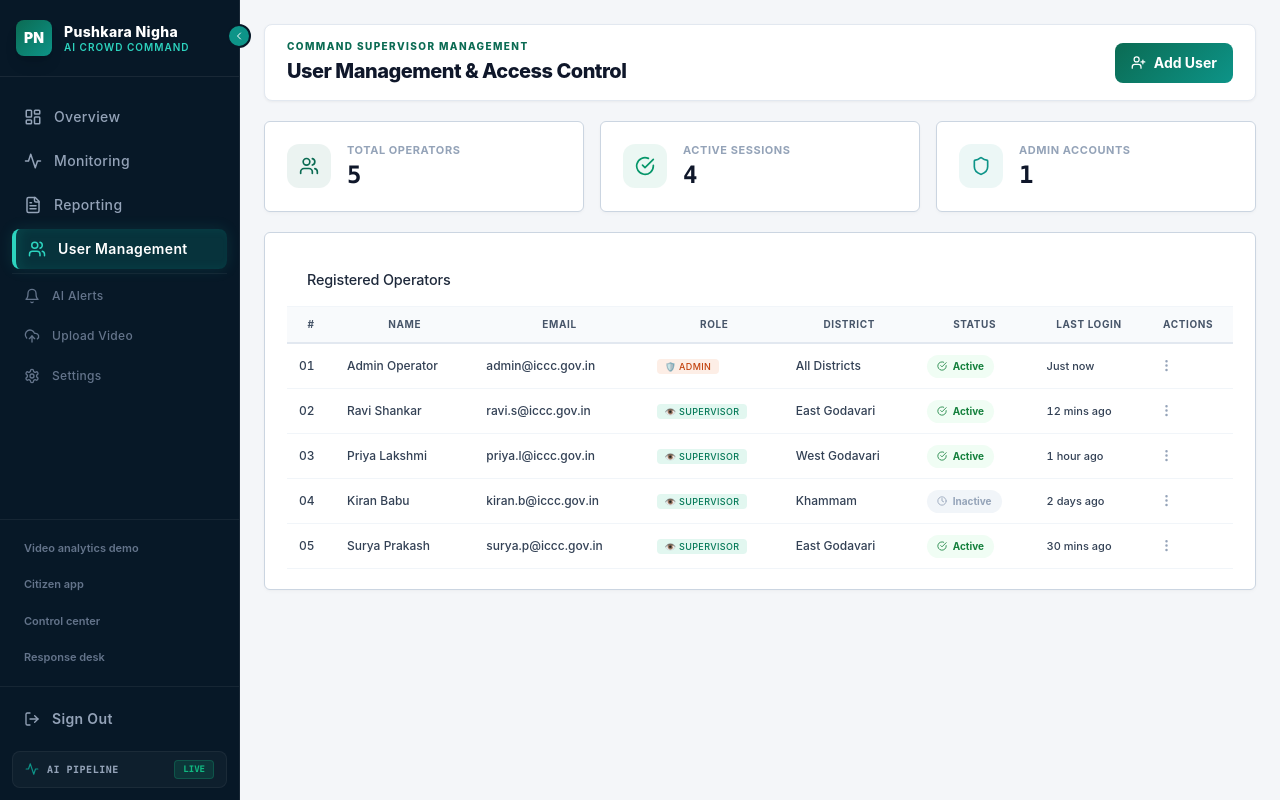
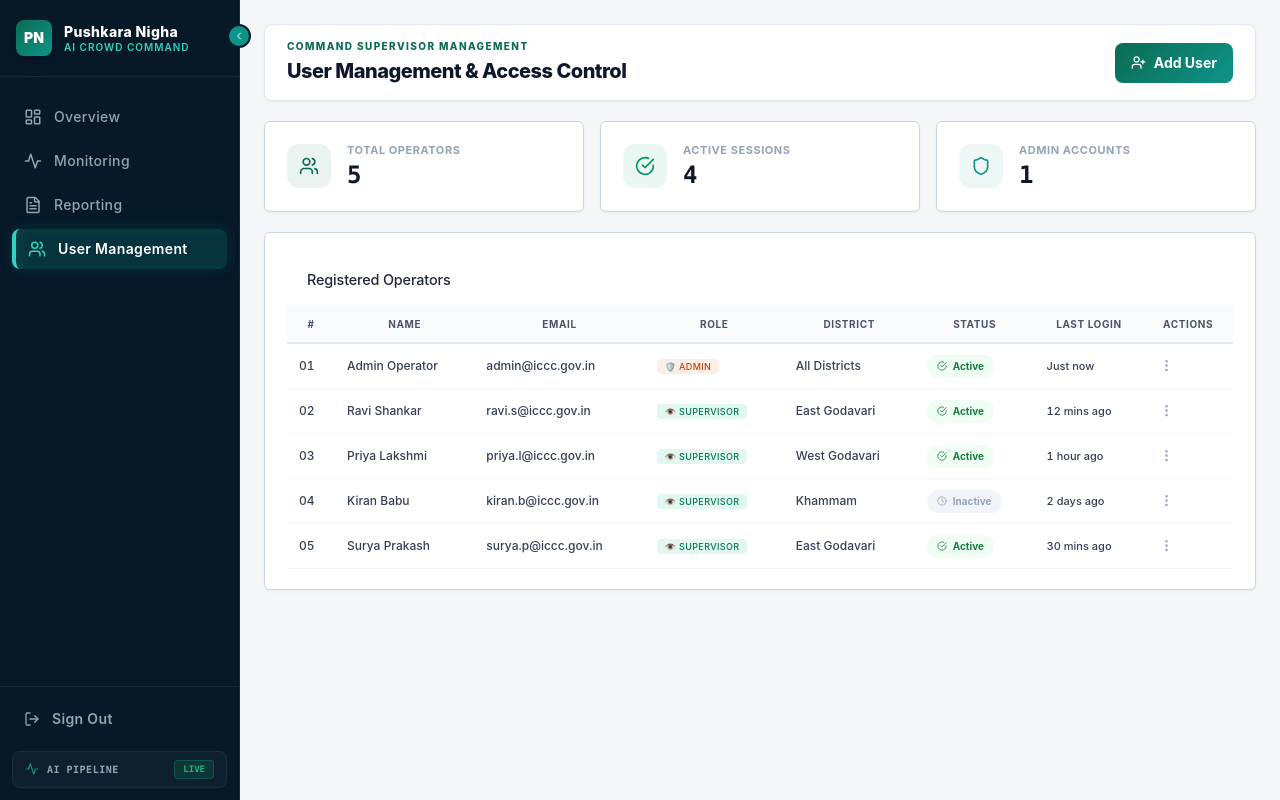
Before and after one commit to Gnandev02/Pushkara-Nigha, a Next.js app: page /users in a window 1280 px wide. Built offline with nearby package versions, Linux system fonts and the light colour scheme; no server answers; the database is empty.

Commit message:
style: remove alerts upload settings and bottom links from sidebar for a cleaner layout

```diff
--- a/components/Sidebar.jsx
+++ b/components/Sidebar.jsx
@@ -10,11 +10,6 @@ import {
   Users,
   LogOut,
   ChevronLeft,
-  Cpu,
-  Video,
-  Settings,
-  Bell,
-  UploadCloud,
 } from "lucide-react";
 
 const NAV_ITEMS = [
@@ -22,13 +17,6 @@ const NAV_ITEMS = [
   { name: "Monitoring", href: "/monitoring", icon: Activity },
   { name: "Reporting", href: "/reporting", icon: FileText },
   { name: "User Management", href: "/users", icon: Users },
-];
-
-const BOTTOM_ACTIONS = [
-  { label: "Video analytics demo", href: "/upload" },
-  { label: "Citizen app", href: "#" },
-  { label: "Control center", href: "#" },
-  { label: "Response desk", href: "#" },
 ];
 
 export default function Sidebar() {
@@ -120,56 +108,7 @@ export default function Sidebar() {
           );
         })}
 
-        {/* Divider */}
-        <div className="my-3 border-t border-white/5" />
-
-        {/* Extra pages */}
-        {[
-          { name: "AI Alerts", href: "/alerts", icon: Bell },
-          { name: "Upload Video", href: "/upload", icon: UploadCloud },
-          { name: "Settings", href: "/settings", icon: Settings },
-        ].map((item) => {
-          const Icon = item.icon;
-          const isActive = pathname.startsWith(item.href);
-          return (
-            <Link
-              key={item.href}
-              href={item.href}
-              title={collapsed ? item.name : undefined}
-              className={`flex items-center gap-3 px-3 py-2.5 rounded-lg transition-all duration-200 group ${
-                collapsed ? "justify-center" : ""
-              } ${
-                isActive
-                  ? "sidebar-nav-active text-white font-semibold"
-                  : "text-slate-500 hover:text-slate-300 hover:bg-white/5 font-medium"
-              }`}
-            >
-              <Icon style={{ width: 16, height: 16 }} />
-              {!collapsed && (
-                <span className="text-xs tracking-wide truncate">
-                  {item.name}
-                </span>
-              )}
-            </Link>
-          );
-        })}
       </nav>
-
-      {/* Bottom action buttons */}
-      {!collapsed && (
-        <div className="p-3 space-y-1" style={{ borderTop: "1px solid rgba(255,255,255,0.06)" }}>
-          {BOTTOM_ACTIONS.map((action) => (
-            <Link
-              key={action.label}
-              href={action.href}
-              className="block w-full text-left px-3 py-2 text-[11px] font-semibold rounded-lg transition-all duration-150 hover:bg-white/8"
-              style={{ color: "#64748B" }}
-            >
-              {action.label}
-            </Link>
-          ))}
-        </div>
-      )}
 
       {/* Sign Out */}
       <div className="p-3" style={{ borderTop: "1px solid rgba(255,255,255,0.06)" }}>
```
